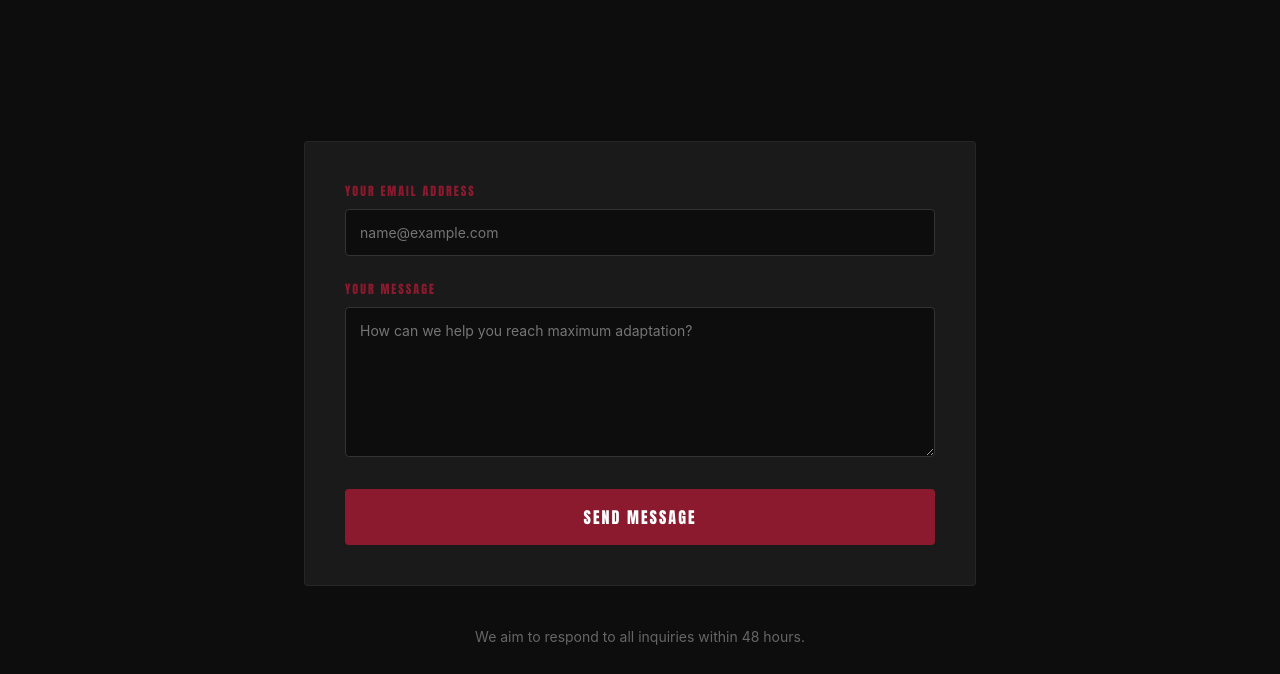
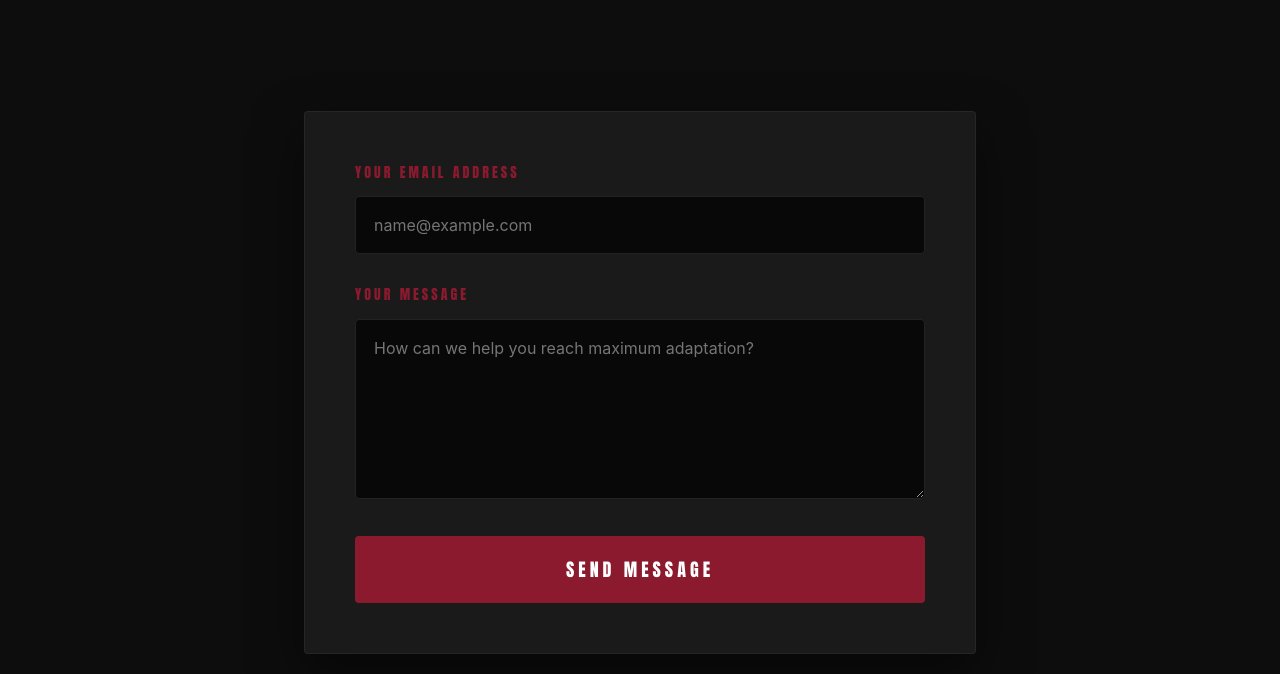
Before and after one commit to abrraar/Heavy-Duty-Website, a plain HTML site: page contact.html in a window 1280 px wide. Shown: the part 278-952 px from the top of the page. Drawn offline with Linux system fonts and the light colour scheme.

Commit message:
Completely redesigned contact form for better layout and aesthetics

```diff
--- a/css/styles.css
+++ b/css/styles.css
@@ -174,7 +174,7 @@ section {
 }
 
 .page-content {
-    padding: 50px 5% 100px;
+    padding: 20px 5% 100px;
     max-width: 800px;
     margin: 0 auto;
 }
@@ -197,11 +197,70 @@ section {
     border-radius: 4px;
     transition: background-color 0.3s, transform 0.2s;
     text-transform: uppercase;
+    border: none;
 }
 
 .btn:hover {
     background-color: #A01D35;
-    transform: scale(1.05);
+}
+
+.btn:active {
+    transform: scale(0.98);
+}
+
+/* Forms */
+.contact-form {
+    background-color: var(--surface-color);
+    padding: 50px;
+    border-radius: 4px;
+    border: 1px solid rgba(255, 255, 255, 0.05);
+    text-align: left;
+    width: 100%;
+    box-shadow: 0 20px 50px rgba(0,0,0,0.5);
+}
+
+.form-group {
+    margin-bottom: 30px;
+}
+
+.form-group label {
+    display: block;
+    font-family: var(--font-heading);
+    font-size: 14px;
+    letter-spacing: 3px;
+    margin-bottom: 12px;
+    color: var(--accent-color);
+}
+
+.form-group input, .form-group textarea {
+    width: 100%;
+    padding: 18px;
+    background-color: #080808;
+    border: 1px solid #222222;
+    color: white;
+    border-radius: 4px;
+    font-family: var(--font-body);
+    font-size: 16px;
+    outline: none;
+    transition: border-color 0.3s, background-color 0.3s;
+}
+
+.form-group input:focus, .form-group textarea:focus {
+    border-color: var(--accent-color);
+    background-color: #000000;
+}
+
+.form-group textarea {
+    height: 180px;
+    resize: vertical;
+}
+
+.btn-submit {
+    width: 100%;
+    cursor: pointer;
+    font-size: 18px;
+    padding: 20px;
+    letter-spacing: 4px;
 }
 
 /* Footer */
@@ -225,56 +284,9 @@ footer {
     letter-spacing: 1px;
 }
 
-/* Forms */
-.contact-form {
-    background-color: var(--surface-color);
-    padding: 40px;
-    border-radius: 4px;
-    border: 1px solid rgba(255, 255, 255, 0.05);
-    text-align: left;
-}
-
-.form-group {
-    margin-bottom: 24px;
-}
-
-.form-group label {
-    display: block;
-    font-family: var(--font-heading);
-    font-size: 12px;
-    letter-spacing: 2px;
-    margin-bottom: 8px;
-    color: var(--accent-color);
-}
-
-.form-group input, .form-group textarea {
-    width: 100%;
-    padding: 14px;
-    background-color: var(--bg-color);
-    border: 1px solid #333333;
-    color: white;
-    border-radius: 4px;
-    font-family: var(--font-body);
-    font-size: 14px;
-    outline: none;
-}
-
-.form-group input:focus, .form-group textarea:focus {
-    border-color: var(--accent-color);
-}
-
-.form-group textarea {
-    height: 150px;
-    resize: vertical;
-}
-
-.btn-submit {
-    width: 100%;
-    border: none;
-    cursor: pointer;
-}
-
 @media (max-width: 768px) {
     .hero h1 { font-size: 48px; letter-spacing: 6px; }
-    .nav-links { display: none; } /* Add mobile menu later */
+    .nav-links { display: none; }
+    .contact-form { padding: 30px 20px; }
+    .section-title { font-size: 32px; letter-spacing: 4px; }
 }
```
